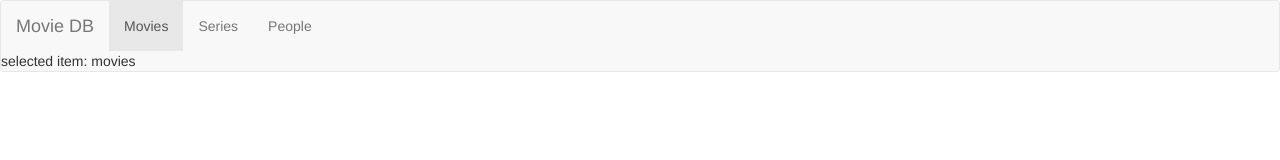
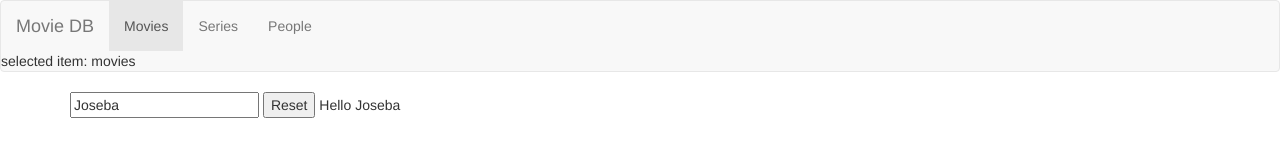
Before and after one commit to jorniero92/AngularJS, a website: page index.html in a window 1280 px wide. Drawn offline with nearby package versions, Linux system fonts and the light colour scheme; files that its build step writes are made by us from their sources.

Commit message:
Ejemplo de watch para que no escriba en determinados casos

```diff
--- a/index.html
+++ b/index.html
@@ -38,6 +38,15 @@
         <!-- /.container-fluid -->
         selected item: {{ model.selectedItem }}
     </nav>
+    <div class="container">
+        <div class="row" ng-controller="MoviesListController">
+            <div class="col-xs-12">
+                <input type="text" ng-model="name">
+                <button ng-click="name='Anderson'">Reset</button>
+                <span>Hello {{ ::name }}</span>
+            </div>
+        </div>
+    </div>
     <script src="dist/app.js"></script>
 </body>
 
--- /dev/null
+++ b/scripts/controllers/MoviesListController.js
@@ -0,0 +1,3 @@
+angular.module("moviedb").controller("MoviesListController", ["$scope", function($scope) {
+	$scope.name = "Joseba";
+}]);
```
Also changed, not shown: 1 other file.
